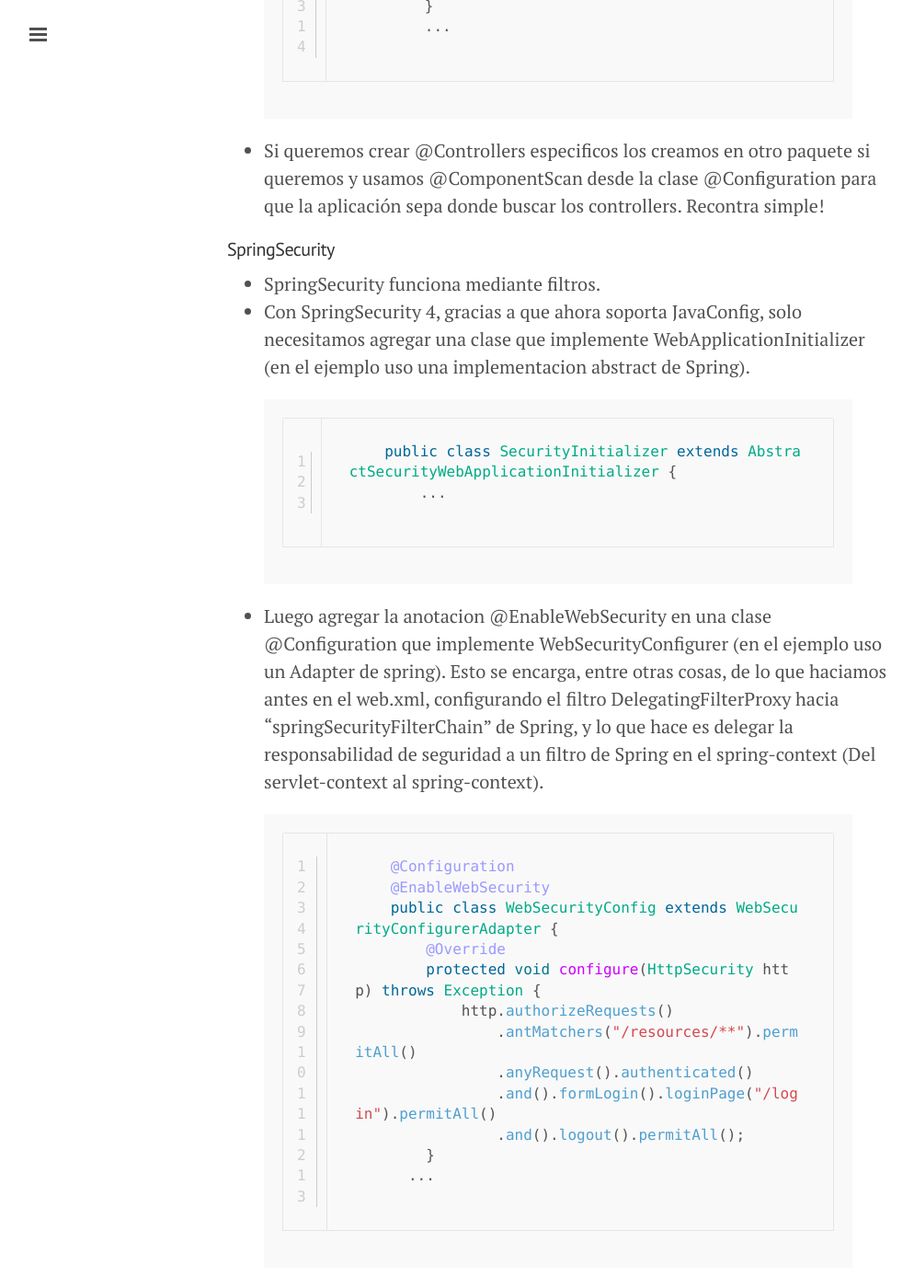
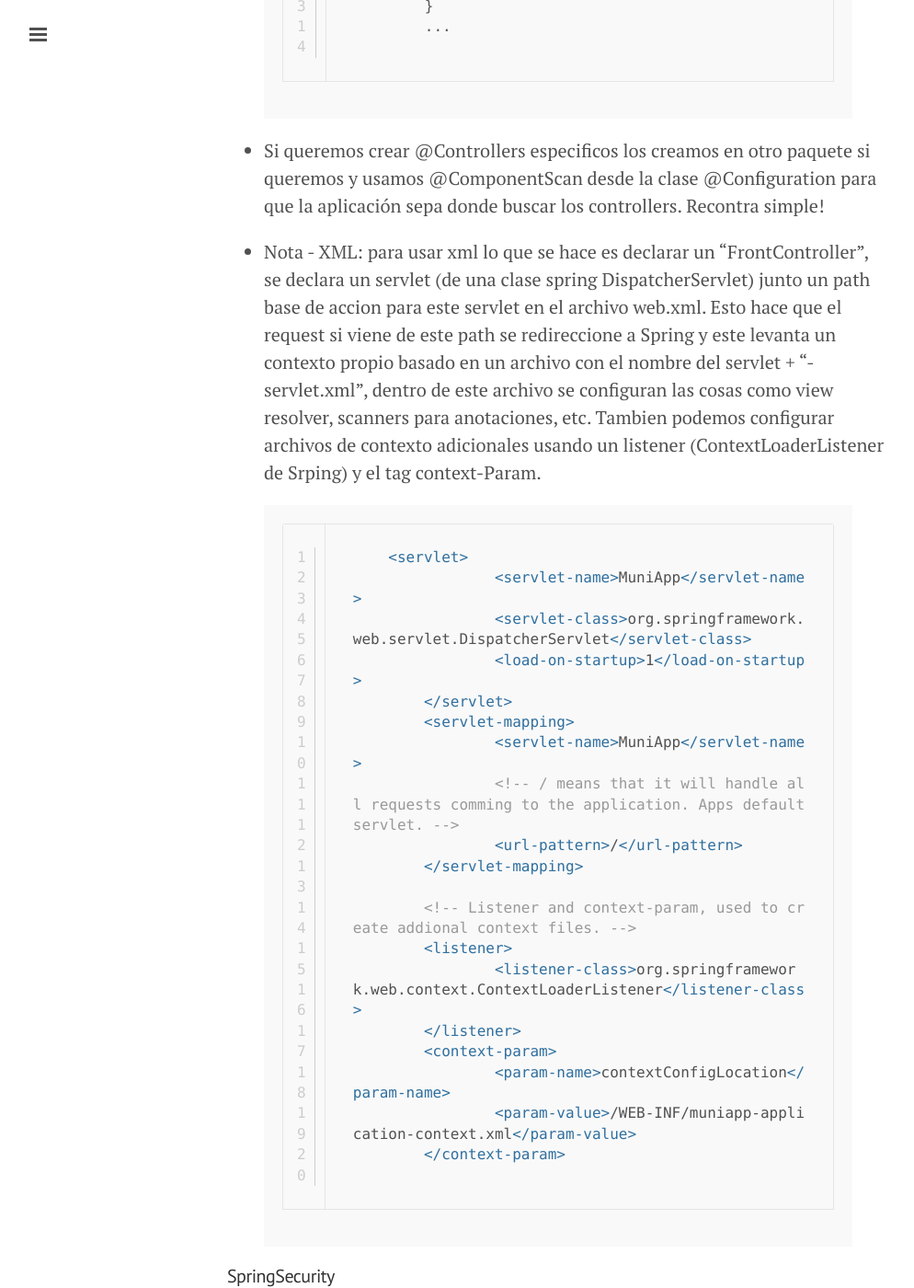
Before and after one commit to munilvc/munilvc.github.io, a Jekyll site: the page built from _posts/2015-11-07-BaseSpringSecurityMVC.md, in a window 1280 px wide and 1400 px high, scrolled down 2029 px. Shown: the whole window at 92% size, without its empty margins (1-995 px from the left). Built offline with Jekyll 4.4.1, drawn with Linux system fonts in a browser that asks for light colours; Markdown is read by kramdown in place of the engine named in the settings; comment, search, counter and statistics services are not loaded.

Commit message:
Add xml way for mvc

```diff
--- a/_posts/2015-11-07-BaseSpringSecurityMVC.md
+++ b/_posts/2015-11-07-BaseSpringSecurityMVC.md
@@ -52,6 +52,29 @@ Hace ya varios meses que quería publicar algo sobre Spring Security, pues basad
 
 * Si queremos crear @Controllers especificos los creamos en otro paquete si queremos y usamos @ComponentScan desde la clase @Configuration para que la aplicación sepa donde buscar los controllers. Recontra simple!
 
+* Nota - XML: para usar xml lo que se hace es declarar un "FrontController", se declara un servlet (de una clase spring DispatcherServlet) junto un path base de accion para este servlet en el archivo web.xml.  Esto hace que el request si viene de este path se redireccione a Spring y este levanta un contexto propio basado en un archivo con el nombre del servlet + "-servlet.xml", dentro de este archivo se configuran las cosas como view resolver, scanners para anotaciones, etc.  Tambien podemos configurar archivos de contexto adicionales usando un listener (ContextLoaderListener de Srping) y el tag context-Param.
+
+    {% highlight xml linenos %}
+    <servlet>
+		<servlet-name>MuniApp</servlet-name>
+		<servlet-class>org.springframework.web.servlet.DispatcherServlet</servlet-class>
+		<load-on-startup>1</load-on-startup>
+	</servlet>
+	<servlet-mapping>
+		<servlet-name>MuniApp</servlet-name>
+		<!-- / means that it will handle all requests comming to the application. Apps default servlet. -->
+		<url-pattern>/</url-pattern>
+	</servlet-mapping>
+
+	<!-- Listener and context-param, used to create addional context files. -->
+	<listener>
+		<listener-class>org.springframework.web.context.ContextLoaderListener</listener-class>
+	</listener>
+	<context-param>
+		<param-name>contextConfigLocation</param-name>
+		<param-value>/WEB-INF/muniapp-application-context.xml</param-value>
+	</context-param>
+    {% endhighlight %}
 
 #### SpringSecurity
 
```
